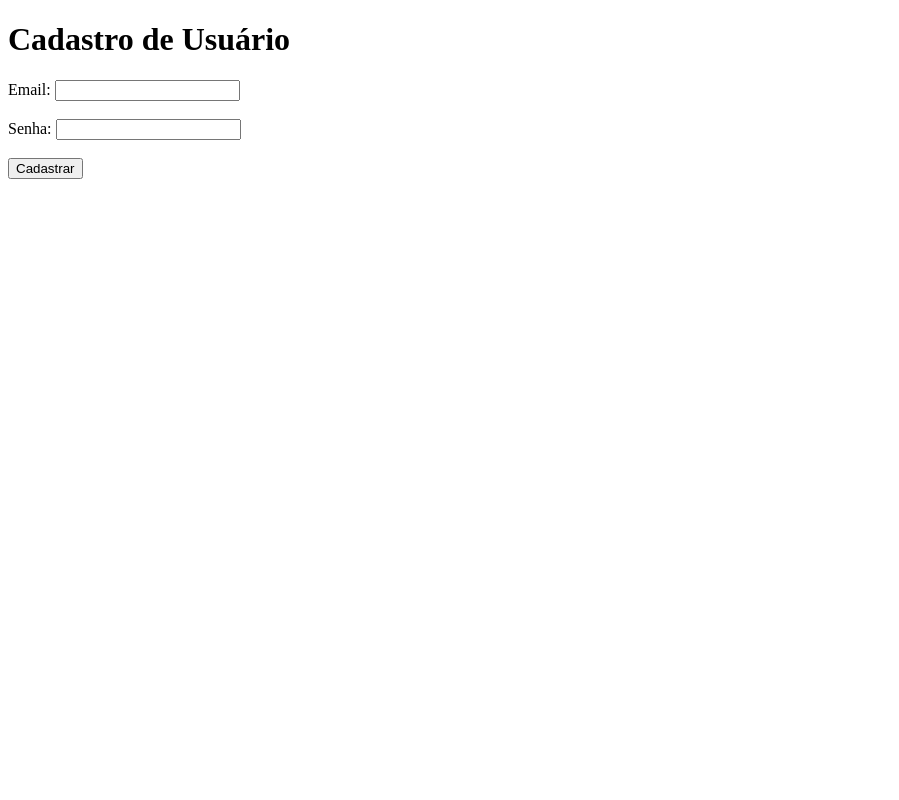
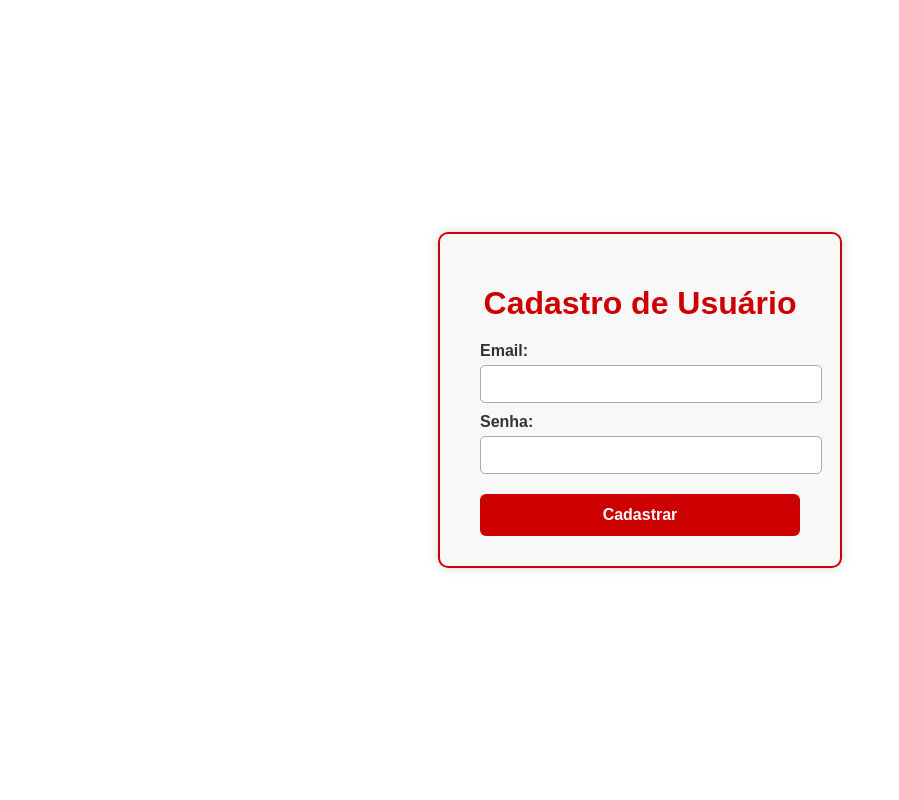
Before and after one commit to AdonisGuedes/djangocadastro, a Django app: page /cadastrar/ in a window 1280 px wide. Shown: the whole page, without its empty margins (0-899 px from the left). Run offline with Django 5.2, Linux system fonts and the light colour scheme.

Commit message:
nautico.

```diff
--- a/home/templates/cadastrar.html
+++ b/home/templates/cadastrar.html
@@ -1,17 +1,88 @@
 <!DOCTYPE html>
-<html>
+<html lang="pt-BR">
 <head>
+    <meta charset="UTF-8">
     <title>Cadastro</title>
+
+    <style>
+        body {
+            margin: 0;
+            padding: 0;
+            font-family: Arial, sans-serif;
+            background: #ffffff;
+            display: flex;
+            justify-content: center;
+            align-items: center;
+            height: 100vh;
+        }
+
+        .container {
+            background: #f8f8f8;
+            border: 2px solid #cc0000; /* Vermelho Náutico */
+            border-radius: 10px;
+            padding: 30px 40px;
+            box-shadow: 0 0 12px rgba(0,0,0,0.15);
+            text-align: center;
+            width: 320px;
+        }
+
+        h1 {
+            color: #cc0000; /* vermelho */
+            margin-bottom: 20px;
+        }
+
+        label {
+            display: block;
+            text-align: left;
+            color: #333;
+            font-weight: bold;
+            margin-top: 10px;
+        }
+
+        input {
+            width: 100%;
+            padding: 10px;
+            margin-top: 5px;
+            border-radius: 5px;
+            border: 1px solid #aaa;
+            font-size: 14px;
+        }
+
+        button {
+            margin-top: 20px;
+            width: 100%;
+            padding: 12px;
+            background-color: #cc0000;
+            border: none;
+            border-radius: 6px;
+            color: white;
+            font-size: 16px;
+            cursor: pointer;
+            font-weight: bold;
+        }
+
+        button:hover {
+            background-color: #a80000;
+        }
+    </style>
 </head>
 <body>
+
+    <div class="container">
         <h1>Cadastro de Usuário</h1>
+
         <form method="POST">
             {% csrf_token %}
+
             <label>Email:</label>
-        <input type="email" name="email" required><br><br>
+            <input type="email" name="email" required>
+
             <label>Senha:</label>
-        <input type="password" name="senha" required><br><br>
+            <input type="password" name="senha" required>
+
             <button type="submit">Cadastrar</button>
         </form>
+    </div>
+
 </body>
 </html>
```
Also changed, not shown: home/templates/login.html (+73 -3 lines), db.sqlite3. Lines whose indentation alone changed are shown as unchanged.
